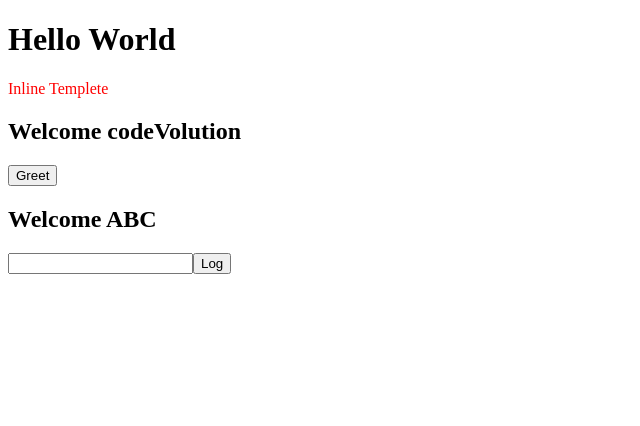
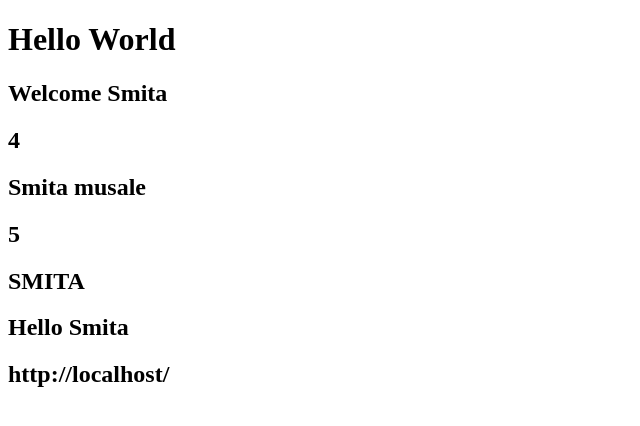
Before and after one commit to smitamusale30/AngularBacis, an Angular app: page / in a window 1280 px wide. Shown: the top 426 px of the page, without its empty margins (0-640 px from the left). Built offline with nearby package versions, Linux system fonts and the light colour scheme.

Commit message:
interpolation

```diff
--- a/src/app/app.component.html
+++ b/src/app/app.component.html
@@ -3,6 +3,6 @@
   Hello World
 </h1>
 <app-demo></app-demo>
-<app-binding></app-binding>
-<app-template-ref-var></app-template-ref-var>
+<!-- <app-binding></app-binding>
+<app-template-ref-var></app-template-ref-var> -->
 <router-outlet></router-outlet>
--- a/src/app/demo/demo.component.html
+++ b/src/app/demo/demo.component.html
@@ -1 +1,13 @@
-<p>demo works!</p>
+<h2><!-- interpolation -->Welcome {{name}} </h2>
+
+<h2>       {{2+2}}      </h2>
+
+<h2>    {{"Smita " + "musale"}}    </h2>
+
+<h2>    {{name.length}}     </h2>
+
+<h2>    {{name.toUpperCase()}}  </h2>
+
+<h2>    {{greetUser()}}    </h2>
+
+<h2>    {{siteURL}}    </h2>
--- a/src/app/demo/demo.component.ts
+++ b/src/app/demo/demo.component.ts
@@ -1,21 +1,32 @@
 import { Component, OnInit } from '@angular/core';
 
 @Component({
-  selector: 'app-demo',
-  // templateUrl: './demo.component.html', //provide the link od html page
-  //template: '<div>Inline Templete</div> ', // Only in one line we can provide the html code
-  template: `<div>Inline Templete</div> `, //many Line html code we can provide
-  //styleUrls: ['./demo.component.css']
-  styles : [`div
-  {
-    color :red
-  }`]
+  // selector: 'app-demo',
+  // // templateUrl: './demo.component.html', //provide the link od html page
+  // //template: '<div>Inline Templete</div> ', // Only in one line we can provide the html code
+  // template: `<div>Inline Templete</div> `, //many Line html code we can provide
+  // //styleUrls: ['./demo.component.css']
+  // styles : [`div
+  // {
+  //   color :red
+  // }`]
+
+selector: 'app-demo',
+templateUrl: './demo.component.html',
+styleUrls: ['./demo.component.css']
 })
 export class DemoComponent implements OnInit {
+
+  public name = "Smita";
+  public siteURL = window.location.href;
 
   constructor() { }
 
   ngOnInit(): void {
   }
 
+  greetUser()
+  {
+   return  "Hello "+this.name;
+  }
 }
```
